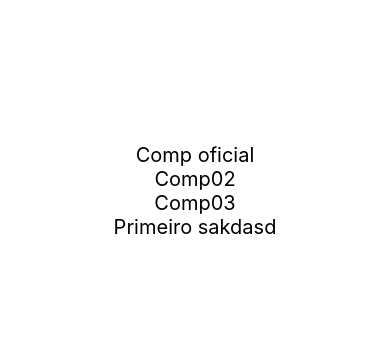
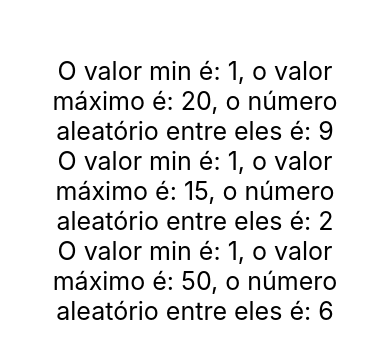
Before and after one commit to guisantosalves/first_project_reactNative, a React Native app: screen / in a window 390 px wide. Shown: the part 231-590 px from the top of the page. Built offline with nearby package versions, Linux system fonts and the light colour scheme.

Commit message:
improving my skills in react

```diff
--- a/src/App.js
+++ b/src/App.js
@@ -1,16 +1,23 @@
 //quando é exportado por default ele nao precisa estar dentro de chaves
 //quando é exportado sem o default, obrigatoriamente precisa estar dentro de chaves
+// import Primeiro from './components/Primeiro';
+// import CompPadrao, {Comp2, Comp3} from './components/Multi';
+import MiniMax from './components/MiniMax';
 import React from 'react';
 import {Text, View, StyleSheet} from 'react-native';
-import Primeiro from './components/Primeiro';
-import CompPadrao, {Comp2, Comp3} from './components/Multi';
+import Aleatorio from './components/Aleatorio';
 
 export default () => (
     <View style={style.App}>
-        <CompPadrao/>
+        {/* <MiniMax min={3} max={20}/>
+        <MiniMax min={2} max={21}/> */}
+        <Aleatorio min={1} max={20}/>
+        <Aleatorio min={1} max={15}/>
+        <Aleatorio min={1} max={50}/>
+        {/* <CompPadrao/>
         <Comp2/>
         <Comp3/>
-        <Primeiro/>
+        <Primeiro/> */}
     </View>
 );
 
@@ -19,5 +26,6 @@ const style = StyleSheet.create({
         flexGrow: 1, //o tanto que o componente pode crescer
         justifyContent: "center", //eixo principal (eixo vertical)
         alignItems: "center", //eixo secundário (eixo horizontal)
+        padding: 20,
     }
 })
--- /dev/null
+++ b/src/components/Aleatorio.js
@@ -0,0 +1,11 @@
+import React from "react";
+import Estilo from "./estilo";
+import {Text} from "react-native";
+
+export default (props) =>{
+    const delta = props.max - props.min + 1
+    const aleatorio = parseInt(Math.random() * delta) + props.min
+    return (
+        <Text style={Estilo.txtG}>O valor min é: {props.min}, o valor máximo é: {props.max}, o número aleatório entre eles é: {aleatorio}</Text>
+    )
+}
--- /dev/null
+++ b/src/components/MiniMax.js
@@ -0,0 +1,11 @@
+import React from "react";
+import {Text} from 'react-native';
+import Estilo from './estilo';
+
+
+export default (props) => {
+    console.warn(props)
+    return (
+        <Text style={Estilo.txtG}>o valor de {props.max} é maior que o valor {props.min}!</Text>
+    )
+}
--- a/src/components/Multi.js
+++ b/src/components/Multi.js
@@ -3,15 +3,15 @@ import {Text} from 'react-native';
 import estilo from './estilo';
 
 function Comp(){
-    return <Text style={estilo.fontG}>Comp oficial</Text>
+    return <Text style={estilo.txtG}>Comp oficial</Text>
 }
 
 function Comp2(){
-    return <Text style={estilo.fontG}>Comp02</Text>
+    return <Text style={estilo.txtG}>Comp02</Text>
 }
 
 function Comp3(){
-    return <Text style={estilo.fontG}>Comp03</Text>
+    return <Text style={estilo.txtG}>Comp03</Text>
 }
 
 export {Comp2, Comp3};
--- a/src/components/Primeiro.js
+++ b/src/components/Primeiro.js
@@ -2,4 +2,8 @@ import React from 'react';
 import {Text} from 'react-native';
 import estilo from './estilo';
 
-export default () => <Text style={estilo.fontG}>Primeiro sakdasd</Text>
+export default () => {
+    //para debugar usa o console.warn()
+    console.warn('bao ?')
+    return <Text style={estilo.txtG}>Primeiro sakdasd</Text>
+}
--- a/src/components/estilo.js
+++ b/src/components/estilo.js
@@ -1,7 +1,8 @@
 import {StyleSheet} from 'react-native';
 
 export default StyleSheet.create({
-    fontG:{
-        fontSize: 20
+    txtG:{
+        fontSize: 25,
+        textAlign: "center",
     }
 })
```
